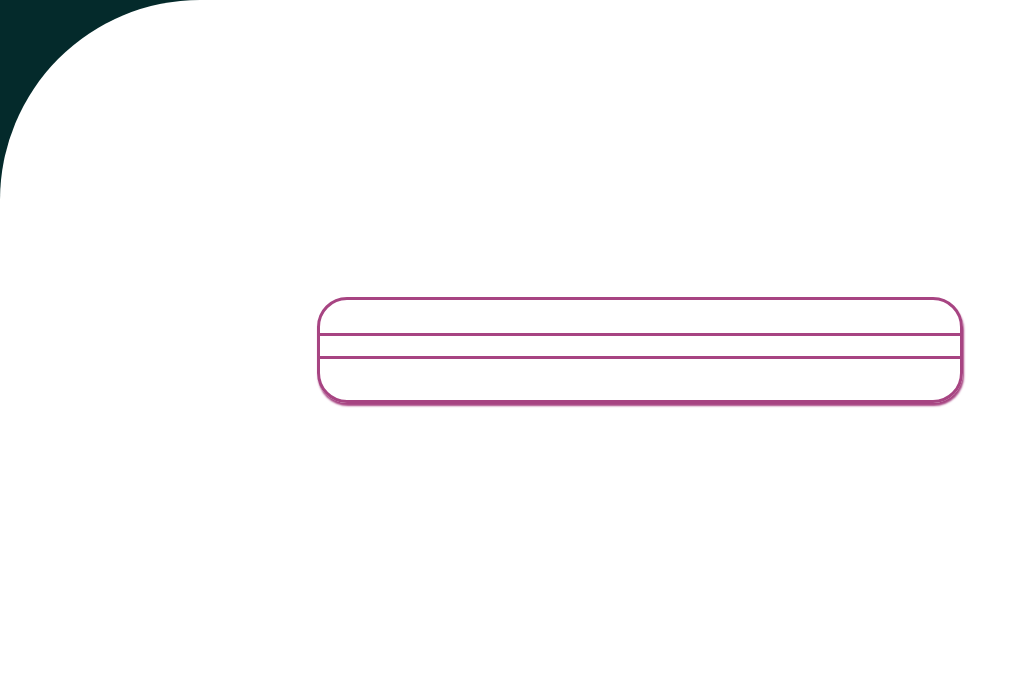
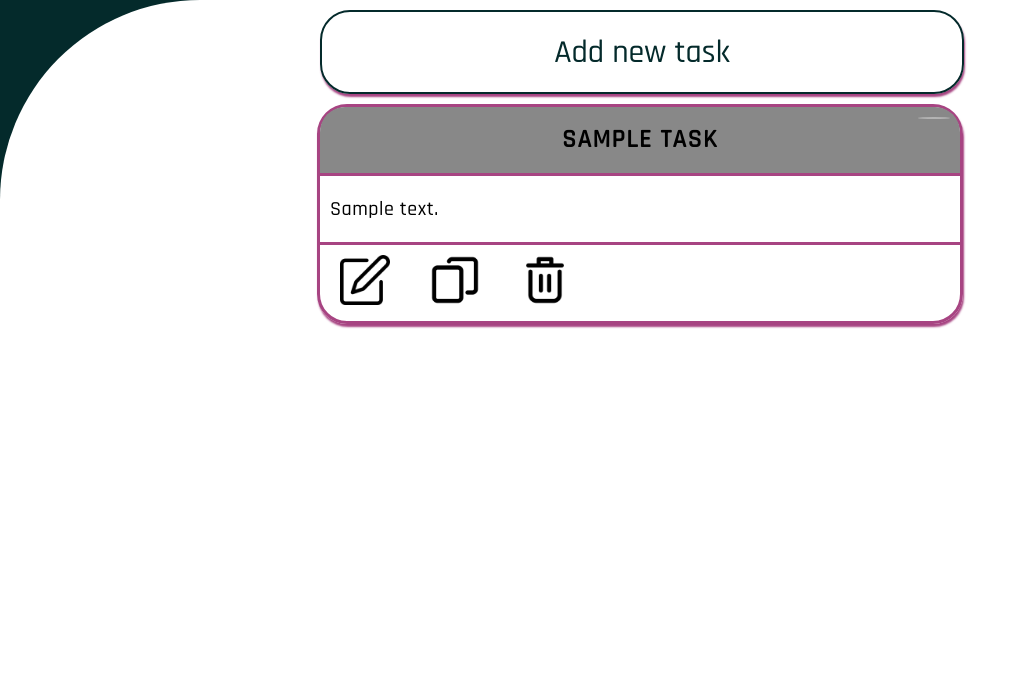
Before and after one commit to Jakub-Radzik/SLP_TODO_FLASK, a Flask app: template templates/tasks.html in a window 1280 px wide. Shown: the part 100-800 px from the top of the page, without its empty margins (0-1029 px from the left). Run offline with Flask 2, Linux system fonts and the light colour scheme; the visitor is signed in with stand-in values (Sample User, id 1); the template is opened without the code that fills it: most values are stand-ins (such as "Sample title", 1, 10 or a date in 2020); some libraries are stand-ins or nearby versions.

Commit message:
todo operations

```diff
--- a/app.py
+++ b/app.py
@@ -19,6 +19,7 @@ def create_app():
     app.config['CORS_HEADERS'] = 'Content-Type'
     app.secret_key = "super secret key"
     jwt = JWTManager(app)
+    app.config['SEND_FILE_MAX_AGE_DEFAULT'] = 0
     app.config['JWT_SECRET_KEY'] = '5369656D696E736B69546F4A6562616E794377656C4B757277794E6965436863655A6E61634C4D414F'
     app.config['JWT_ACCESS_TOKEN_EXPIRES'] = datetime.timedelta(days=2)
     register_blueprints(app)
--- a/src/API/users.py
+++ b/src/API/users.py
@@ -17,7 +17,7 @@ def register():
         if not doc:
             Database.insert_one('users', new_user)
             print("GITARA")
-            redirect(url_for('users.login'))
+            return redirect(url_for('users.login'))
         else:
             print("user exists")
     return render_template('register.html')
@@ -37,8 +37,8 @@ def login():
                 access_token = create_access_token(identity=nickname)
                 session['secret_key'] = access_token
                 session['username'] = nickname
-                redirect(url_for('tasks.get_tasks'))
-                print("GITARA")
+                print("gitara")
+                return redirect(url_for('tasks.get_tasks'))
         print("ERROR")
     return render_template('login.html')
 
--- a/static/styles/style.css
+++ b/static/styles/style.css
@@ -39,7 +39,7 @@ code {
     min-height: calc(100vh - 100px);
     display: flex;
     justify-content: center;
-    align-items: center;
+    align-items: flex-start;
 }
 
 .left-wrapper{
@@ -69,3 +69,8 @@ code {
 .row > * :not(:last-child) {
 margin-right: 10px;
 }
+
+a {
+    text-decoration: none;
+    color: var(--RICH_BLACK);
+}
--- a/static/styles/task.css
+++ b/static/styles/task.css
@@ -31,7 +31,6 @@
     flex-direction: column;
     align-items: center;
     justify-content: space-between;
-    /*background-color: ${({ color }) => color};*/
     width: 100%;
     border-radius: 25px 25px 0 0;
 }
@@ -72,3 +71,23 @@
   border: 1px solid rgba(255, 255, 255, 0.2);
   border-radius: 100%;
 }
+
+.operation {
+    width: 50px;
+    height: 50px;
+    cursor: pointer;
+}
+
+.create-task {
+    font-family: var(--RAJDHANI);
+  font-size: xx-large;
+  border-radius: 30px;
+  height: 80px;
+  display: flex;
+  align-items: center;
+  justify-content: center;
+  cursor: pointer;
+  width: 100%;
+    border: 2px solid var(--RICH_BLACK);
+  box-shadow: 1px 3px 2px 0 var(--MAXIMUM_RED_PURPLE);
+}
--- a/templates/tasks.html
+++ b/templates/tasks.html
@@ -6,26 +6,32 @@
 
 {% block main %}
  <div class="tasks-list">
+     <a href="{{ url_for('tasks.create_task')  }}" style="width: 100%">
+        <div class="create-task">
+            Add new task
+        </div>
+     </a>
+    {% for task in tasks %}
     <div class="task-card">
-        <div class="task-header">
-            <h1 class="task-title"></h1>
+        <div class="task-header" style="background: {{ task.color }}">
+            <h1 class="task-title">{{ task.title }}</h1>
             <img src="" alt="" class="info">
         </div>
         <div class="task-content">
-            <p class="task-text"></p>
+            <p class="task-text">{{ task.content }}</p>
         </div>
         <div class="task-operations">
             <a href="">
-                <img src="" alt=""/>
+                <img src="{{ url_for('static',filename='images/edit.png') }}" alt="edit" class="operation"/>
             </a>
-            <a href="">
-                <img src="" alt=""/>
+            <a href="{{url_for('tasks.duplicate_task', task_id=task._id)}}">
+                <img src="{{ url_for('static',filename='images/duplicate.png') }}" alt="duplicate" class="operation"/>
             </a>
-            <a href="">
-                <img src="" alt=""/>
+            <a href="{{url_for('tasks.delete_task', task_id=task._id)}}">
+                <img src="{{ url_for('static',filename='images/delete.png') }}" alt="delete" class="operation"/>
             </a>
         </div>
     </div>
+    {% endfor %}
  </div>
-
 {% endblock %}
```
Also changed, not shown: requirements.txt (added, +16 -0 lines), src/API/tasks.py (+24 -27 lines), templates/create_task.html (added, +26 -0 lines).
